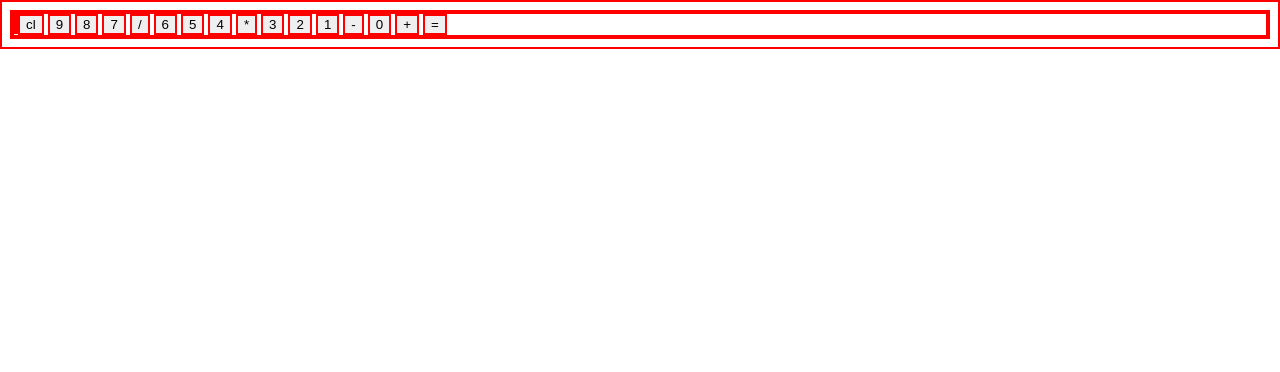
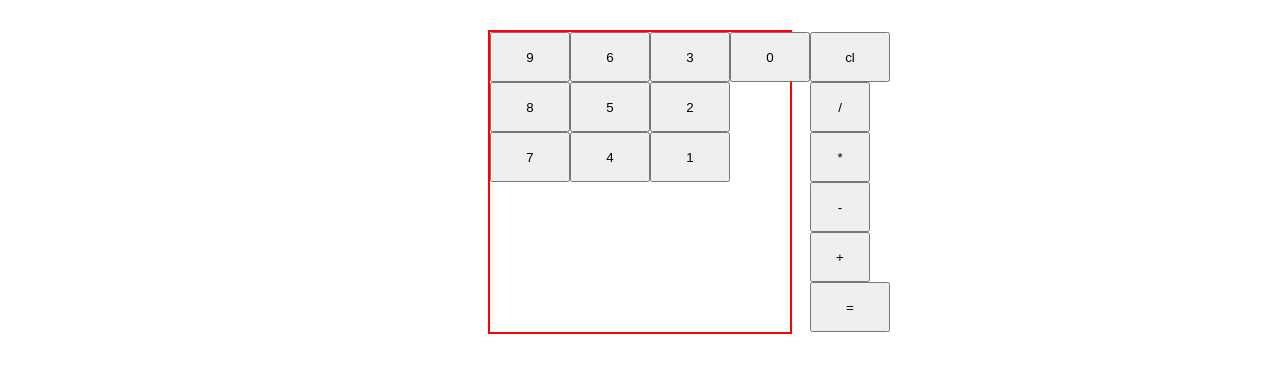
Before and after one commit to Vincde/Project-Calculator, a plain HTML site: page index.html in a window 1280 px wide. Drawn offline with Linux system fonts and the light colour scheme.

Commit message:
fix html viewing + add css
There is an initial div in the html file that contains all numbers. When viewed from the browser however, it shows numbers separated from each other and also forces us to add a flex-wrap into the css styling. So i wrapped various divs into the numbers to separate them.

```diff
--- a/index.html
+++ b/index.html
@@ -14,29 +14,38 @@
                                         <!-- container for the other buttons -->
             <output class="output"></output>
 
-            <button class="clearButton">cl</button>
+
+            <div class="numbers-div">
                 <button>9</button>
                 <button>8</button>
                 <button>7</button>
+            </div>
 
-            <button>/</button>
 
+
+            <div class="numbers-div">
                 <button>6</button>
                 <button>5</button>
                 <button>4</button>
+            </div>
 
-            <button>*</button>
-
+            <div class="numbers-div">
                 <button>3</button>
                 <button>2</button>
                 <button>1</button>
+            </div>
 
-            <button>-</button>
+            <div class="numbers-div"><button>0</button></div>
 
-            <button>0</button>
+            <div>
+                <button class="clearButton">cl</button>
+                <button class="op">/</button>
+                <button class="op">*</button>
+                <button class="op">-</button>
+                <button class="op">+</button>
+                <button class="result">=</button>
+            </div>
 
-            <button>+</button>
-            <button class="result">=</button>
         </div>
 
         <script src="./script.js"></script>
--- a/script.js
+++ b/script.js
@@ -14,15 +14,7 @@ function divide(a,b){
     return a / b;
 }
 
-function operate(str){
-
-    let arr;
-    arr = str.split(' ');
-
-    let a = +arr[0];
-    let b = +arr[2];
-
-    let op = arr[1];
+function operate(a,op,b){
 
     if(op === '+') return add(a,b);
     else if(op === '-') return subtract(a,b);
--- a/style.css
+++ b/style.css
@@ -1,3 +1,19 @@
-*{
+button{
+    width: 80px;
+    height: 50px;
+}
+
+.calculator-container{
+    display: flex;
+
     border:2px solid red;
+    width:300px;
+    height: 300px;
+    margin-left: auto;
+    margin-right: auto;
+    margin-top: 30px;
 }
+
+.calculator-container .op{
+    width:60px;
+}
```
Lines whose indentation alone changed are shown as unchanged.
